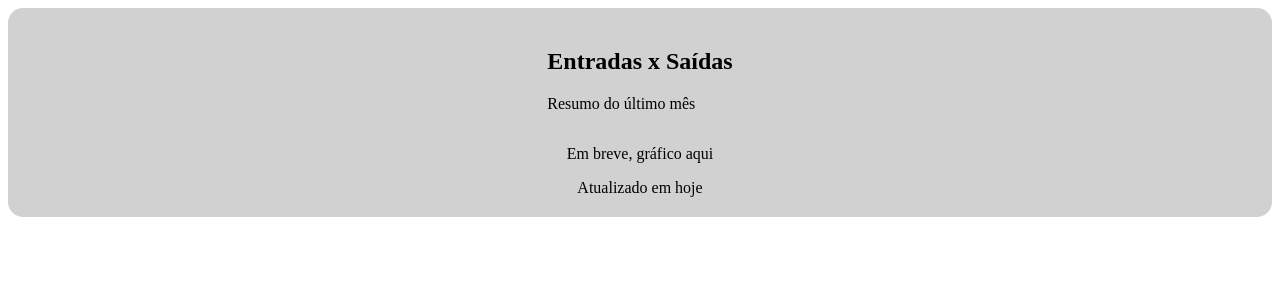
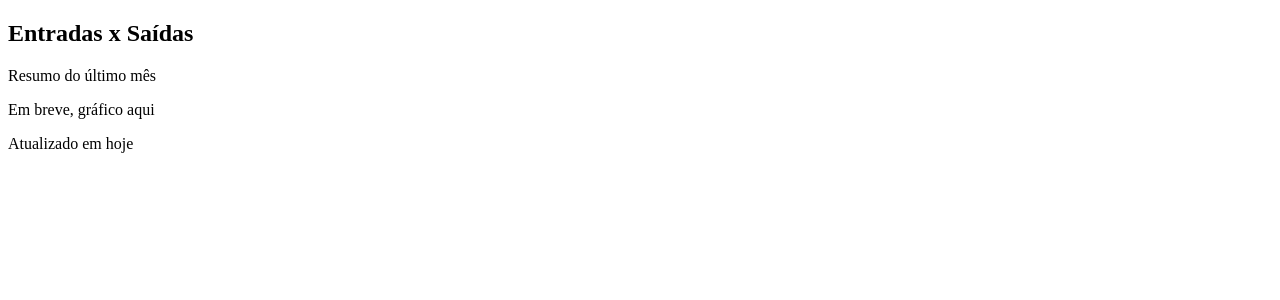
Before and after one commit to Gu1san/Finance-Manager-Frontend, a Next.js app: page /Dashboard in a window 1280 px wide. Shown: the top 300 px of the page. Built offline with nearby package versions, Linux system fonts and the light colour scheme.

Commit message:
env adicionado com url da api

```diff
--- a/package.json
+++ b/package.json
@@ -10,6 +10,7 @@
   },
   "dependencies": {
     "axios": "^1.13.1",
+    "dotenv": "^17.2.3",
     "framer-motion": "^12.23.24",
     "lucide-react": "^0.552.0",
     "next": "16.0.10",
--- a/src/api/api.ts
+++ b/src/api/api.ts
@@ -1,7 +1,7 @@
 import axios from "axios";
 
 const api = axios.create({
-  baseURL: "http://localhost:3001", // ajuste conforme seu backend
+  baseURL: process.env.API_URL,
 });
 
 export default api;
--- a/src/components/Card.tsx
+++ b/src/components/Card.tsx
@@ -1,5 +1,4 @@
 import { ReactNode } from "react";
-import "../styles/components/card.css";
 
 interface CardProps {
   title?: string;
--- a/src/styles/components/card.css
+++ /dev/null
@@ -1,16 +0,0 @@
-.main {
-  background-color: #d1d1d1;
-  border-radius: 15px;
-  display: flex;
-  flex-direction: column;
-  padding: 20px;
-  align-items: center;
-}
-
-h2 {
-  color: black;
-}
-
-p {
-  color: black;
-}
```
Also changed, not shown: 1 other file (tests, documents, lock files or other folders).
